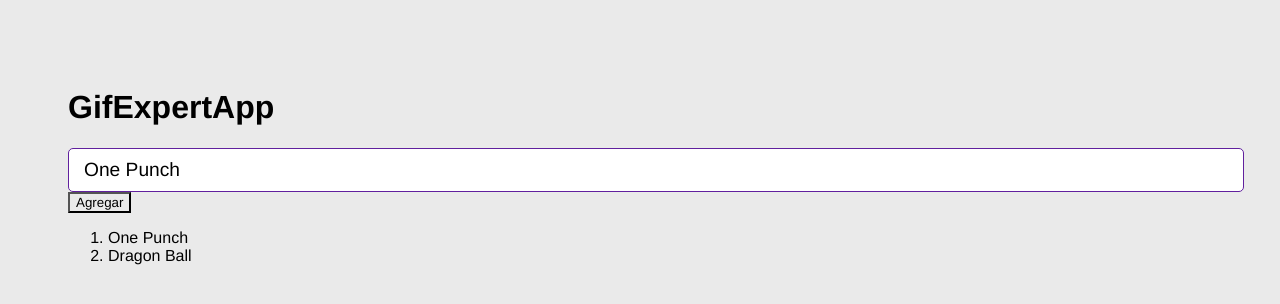
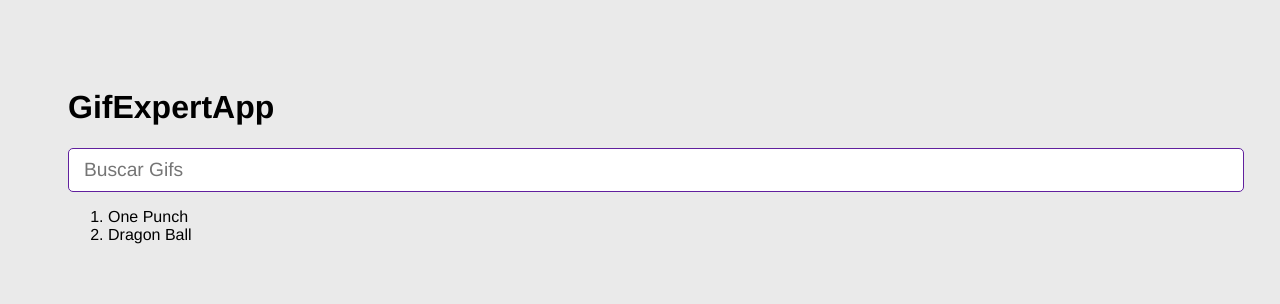
Before and after one commit to sergio-reinoso/GifApi-React, a React (Vite) app: page / in a window 1280 px wide. Shown: the top 304 px of the page. Built offline with nearby package versions, Linux system fonts and the light colour scheme.

Commit message:
Agregando validaciones al input y quitando el boton agregar para agregarlos solo con enter

```diff
--- a/src/GifExpertApp.jsx
+++ b/src/GifExpertApp.jsx
@@ -1,12 +1,16 @@
 import {useState} from 'react'
-import AddCategory from './components/AddCategory'
+import { AddCategory } from './components/AddCategory'
 
 const GifExpertApp = () => {
 
     const [categories, setCategories] = useState([ 'One Punch', 'Dragon Ball'])
 
-    const onAddCategory = () => {
-        setCategories(['Valorant',...categories ])
+    const onAddCategory = (newCategory) => {
+
+        if(categories.includes(newCategory) ) return;
+
+        // categories.push(newCategory)
+        setCategories([newCategory,...categories ])
     }
 
     return (
@@ -15,17 +19,18 @@
             <h1>GifExpertApp</h1>
 
             {/* Input */}
-            <AddCategory />
+            <AddCategory
+                // setCategories={setCategories}
+                onNewCategory = {event => onAddCategory(event)}
+            />
 
             {/* Listado de Gif */}
-            <button onClick={onAddCategory} >Agregar</button>
+            {/* <button onClick={onAddCategory} >Agregar</button> */}
             <ol>
-                {categories.map( category => {
+                {categories.map( (category) => {
                     return <li key={category}>{category}</li>
                 })}
-                {/* <li>ABC</li>
-                <li>123</li>
-                <li>XYZ</li> */}
+                {/* <li>ABC</li> */}
             </ol>
                 {/* Gif Item */}
         </div>
--- a/src/components/AddCategory.jsx
+++ b/src/components/AddCategory.jsx
@@ -1,17 +1,22 @@
 import { useState } from "react"
 
 
-const AddCategory = () => {
+// eslint-disable-next-line react/prop-types
+export const AddCategory = ({ onNewCategory }) => {
 
-    const [inputValue, setInputValue] = useState('One Punch')
+    const [inputValue, setInputValue] = useState('')
 
     const onInputChange = ({target}) => {
         setInputValue(target.value)
     }
 
     const onSubmit = (event) => {
-        event.preventDefault();
-        console.log(inputValue);
+        event.preventDefault()
+        if(inputValue.trim().length <= 1) return
+
+        // setCategories(categories => [inputValue, ...categories])
+        onNewCategory(inputValue.trim())
+        setInputValue('')
     }
 
     return (
@@ -25,5 +30,3 @@
         </form>
     )
 }
-
-export default AddCategory
```
